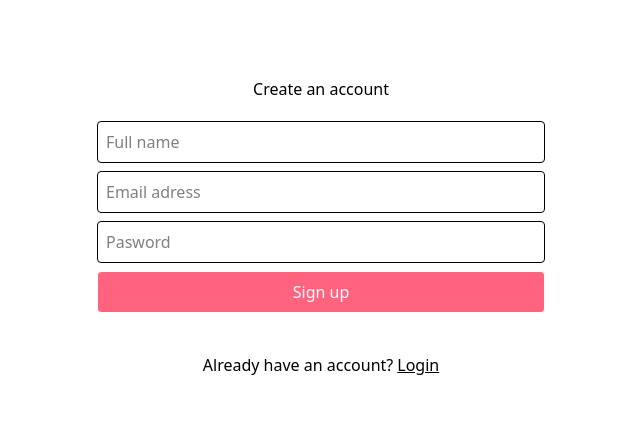
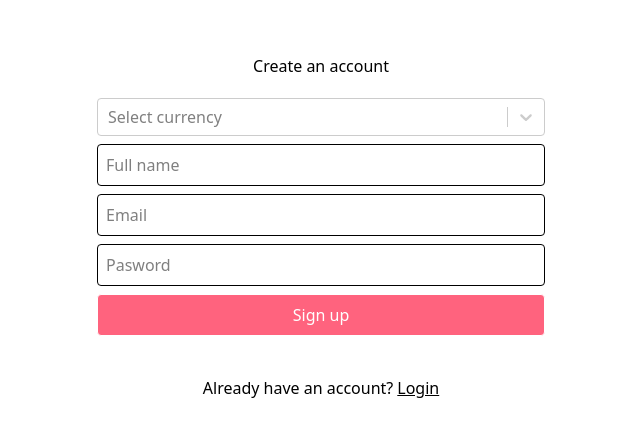
Before and after one commit to ElenaPavluchuk/simple-balance-frontend, a React (Vite) app: page /simple-balance-frontend/signup in a window 1280 px wide. Shown: the part 173-610 px from the top of the page, without its empty margins (319-959 px from the left). Built offline with nearby package versions, Linux system fonts and the light colour scheme; no server answers.

Commit message:
feat-regi-47: add validation

```diff
--- a/src/pages/SignupPage/SignupPage.jsx
+++ b/src/pages/SignupPage/SignupPage.jsx
@@ -1,22 +1,79 @@
-import { useState } from "react";
+import { useState, useEffect } from "react";
 import { Link } from "react-router";
+import Select from "react-select";
+import axiosInstance from "../../shared/utils/axiosInstance";
+import { API_PATHS } from "../../shared/utils/apiPaths";
 
 export default function SignupPage() {
   const [fullName, setFullName] = useState("");
   const [email, setEmail] = useState("");
   const [password, setPassword] = useState("");
-  const [currencyId, setCurrencyId] = useState("");
+  const [selectedCurrency, setSelectedCurrency] = useState(null);
+  const [currencyOptions, setCurrencyOptions] = useState([]);
   const [errors, setErrors] = useState(null);
+
+  useEffect(() => {
+    const getCurrencyOptions = async () => {
+      try {
+        const response = await axiosInstance.get(
+          API_PATHS.CURRENCIES.GET_CURRENCIES,
+        );
+
+        const normolizeOptions = response?.data?.map((o) => ({
+          label: o.code,
+          value: o.id,
+        }));
+
+        setCurrencyOptions(normolizeOptions || []);
+
+        const defaultCurrency = normolizeOptions?.find(
+          (c) => c.label === "USD",
+        );
+
+        if (defaultCurrency) {
+          setSelectedCurrency(defaultCurrency);
+        }
+      } catch (err) {
+        console.error(err);
+      }
+    };
+
+    getCurrencyOptions();
+  }, []);
 
   const validate = () => {
     const validateErrors = {};
+    const regex = /^[^\s@]+@[^\s@]+\.[^\s@]+$/;
+
+    if (!selectedCurrency) {
+      validateErrors.selectedCurrency = "Currency is required";
+    }
 
     if (!fullName.trim()) {
       validateErrors.fullName = "Full name is required";
+    } else if (fullName.length > 100) {
+      validateErrors.fullName =
+        "Full name must be no more than 100 characters long";
+    }
+
+    if (!regex.test(email)) {
+      validateErrors.email = "Please enter a valide email address";
+    }
+
+    if (!password.trim()) {
+      validateErrors.password = "Password is required";
+    } else if (password.length < 6 || password.length > 128) {
+      validateErrors.password =
+        "Password length must be between 6 and 128 characters";
     }
 
     setErrors(validateErrors);
     return Object.keys(validateErrors).length === 0;
+  };
+
+  const handleChangeCurrency = (options) => {
+    setSelectedCurrency(options || []);
+    setErrors((prev) => ({ ...prev, selectedCurrency: "" }));
   };
 
   const handleSignup = (e) => {
@@ -30,27 +87,53 @@ export default function SignupPage() {
       <h2>Create an account</h2>
 
       <form onSubmit={handleSignup} className="flex flex-col gap-2 w-fit">
+        <Select
+          value={selectedCurrency}
+          onChange={handleChangeCurrency}
+          options={currencyOptions}
+          placeholder="Select currency"
+        />
+        {errors?.selectedCurrency && (
+          <p className="text-red-500 italic">{errors.selectedCurrency}</p>
+        )}
+
         <input
           value={fullName}
-          onChange={(e) => setFullName(e.target.value)}
+          onChange={(e) => {
+            setFullName(e.target.value);
+            setErrors((prev) => ({ ...prev, fullName: "" }));
+          }}
           placeholder="Full name"
           className="border rounded p-2 w-md"
         />
-        {errors?.fullName && <p>{errors.fullName}</p>}
+        {errors?.fullName && (
+          <p className="text-red-500 italic">{errors.fullName}</p>
+        )}
 
         <input
           value={email}
-          onChange={(e) => setEmail(e.target.value)}
-          placeholder="Email adress"
+          onChange={(e) => {
+            setEmail(e.target.value);
+            setErrors((prev) => ({ ...prev, email: "" }));
+          }}
+          placeholder="Email"
           className="border rounded p-2 w-md"
         />
+        {errors?.email && <p className="text-red-500 italic">{errors.email}</p>}
+
         <input
           value={password}
-          onChange={(e) => setPassword(e.target.value)}
+          onChange={(e) => {
+            setPassword(e.target.value);
+            setErrors((prev) => ({ ...prev, password: "" }));
+          }}
           placeholder="Pasword"
           className="border rounded p-2 w-md"
           type="password"
         />
+        {errors?.password && (
+          <p className="text-red-500 italic">{errors.password}</p>
+        )}
 
         <button
           type="submit"
```
